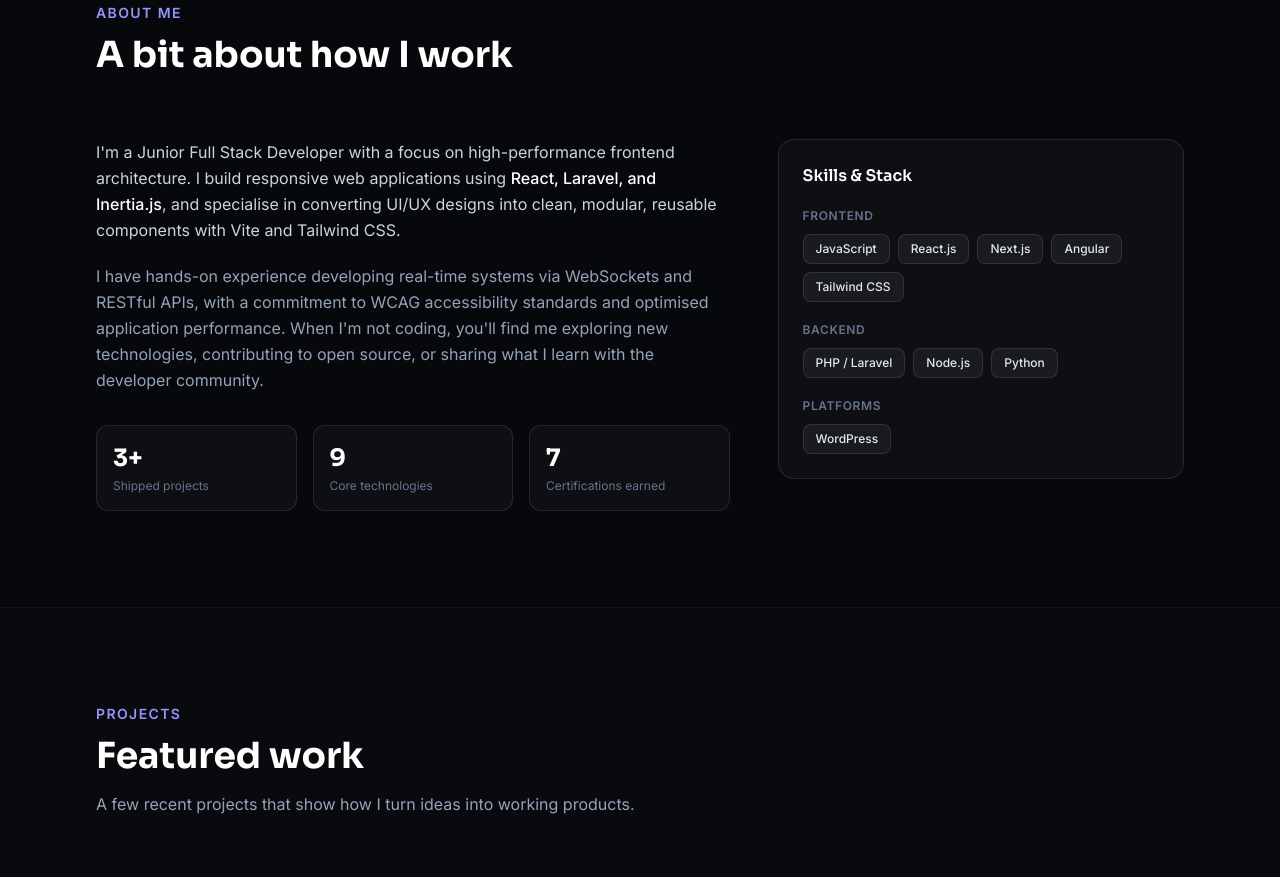
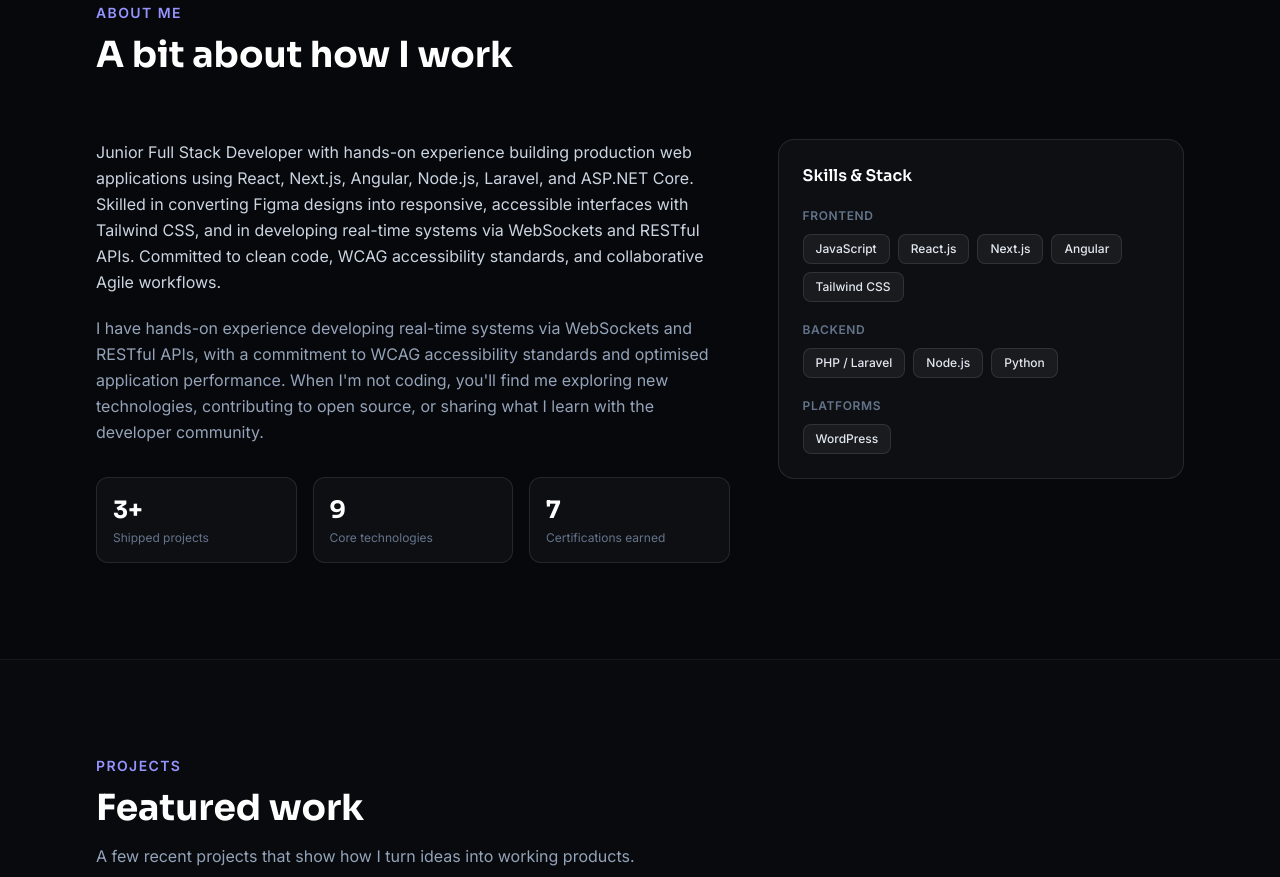
Before and after one commit to WanAlif/Portfolio, a website: page index.html in a window 1280 px wide. Shown: the part 894-1771 px from the top of the page. Drawn offline with Linux system fonts and the light colour scheme.

Commit message:
portfolio update

```diff
--- a/index.html
+++ b/index.html
@@ -120,7 +120,7 @@
             <div class="grid md:grid-cols-5 gap-12">
                 <div class="md:col-span-3 reveal">
                     <p class="text-slate-300 mb-5 leading-relaxed">
-                        I'm a Junior Full Stack Developer with a focus on high-performance frontend architecture. I build responsive web applications using <span class="text-white font-medium">React, Laravel, and Inertia.js</span>, and specialise in converting UI/UX designs into clean, modular, reusable components with Vite and Tailwind CSS.
+                        Junior Full Stack Developer with hands-on experience building production web applications using React, Next.js, Angular, Node.js, Laravel, and ASP.NET Core. Skilled in converting Figma designs into responsive, accessible interfaces with Tailwind CSS, and in developing real-time systems via WebSockets and RESTful APIs. Committed to clean code, WCAG accessibility standards, and collaborative Agile workflows.
                     </p>
                     <p class="text-slate-400 mb-8 leading-relaxed">
                         I have hands-on experience developing real-time systems via WebSockets and RESTful APIs, with a commitment to WCAG accessibility standards and optimised application performance. When I'm not coding, you'll find me exploring new technologies, contributing to open source, or sharing what I learn with the developer community.
```
